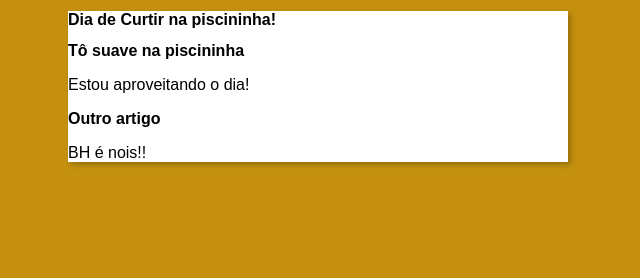
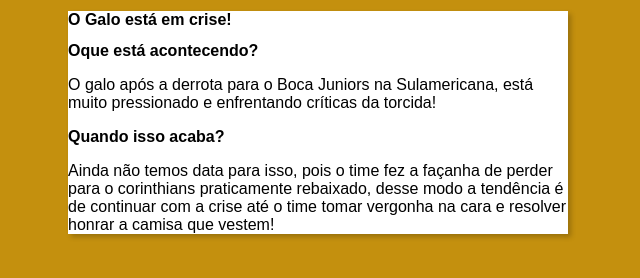
Before and after one commit to Daniel-Lucas-do-Nascimento/Projeto-Site, a plain HTML site: page index.html in a window 1280 px wide. Shown: the whole page, without its empty margins (322-962 px from the left). Drawn offline with Linux system fonts and the light colour scheme.

Commit message:
melhorias

```diff
--- a/index.html
+++ b/index.html
@@ -3,21 +3,21 @@
 <head>
 	<meta charset="utf-8">
 	<meta name="viewport" content="width=device-width, initial-scale=1">
-	<title>Site Curso em Vídeo</title>
+	<title>Galonews</title>
 	<link rel="stylesheet" href="estilos/style.css">
 </head>
 <body>
 	<main>
 		<header>
-			<h1>Dia de Curtir na piscininha!</h1>
+			<h1>O Galo está em crise!</h1>
 		</header>
 		<article>
-			<h2>Tô suave na piscininha</h2>
-			<p> Estou aproveitando o dia!</p>
+			<h2>Oque está acontecendo?</h2>
+			<p> O galo após a derrota para o Boca Juniors na Sulamericana, está muito pressionado e enfrentando críticas da torcida!</p>
 		</article>
 		<article>
-			<h2>Outro artigo</h2>
-			<p> BH é nois!!</p>
+			<h2>Quando isso acaba?</h2>
+			<p> Ainda não temos data para isso, pois o time fez a façanha de perder para o corinthians praticamente rebaixado, desse modo a tendência é de continuar com a crise até o time tomar vergonha na cara e resolver honrar a camisa que vestem!</p>
 		</article>
 	</main>
 </body>
```
Also changed, not shown: imagens/OIP (1).webp (added), imagens/OIP (2).webp (added), imagens/OIP.webp (added), imagens/baixados.webp (added).
